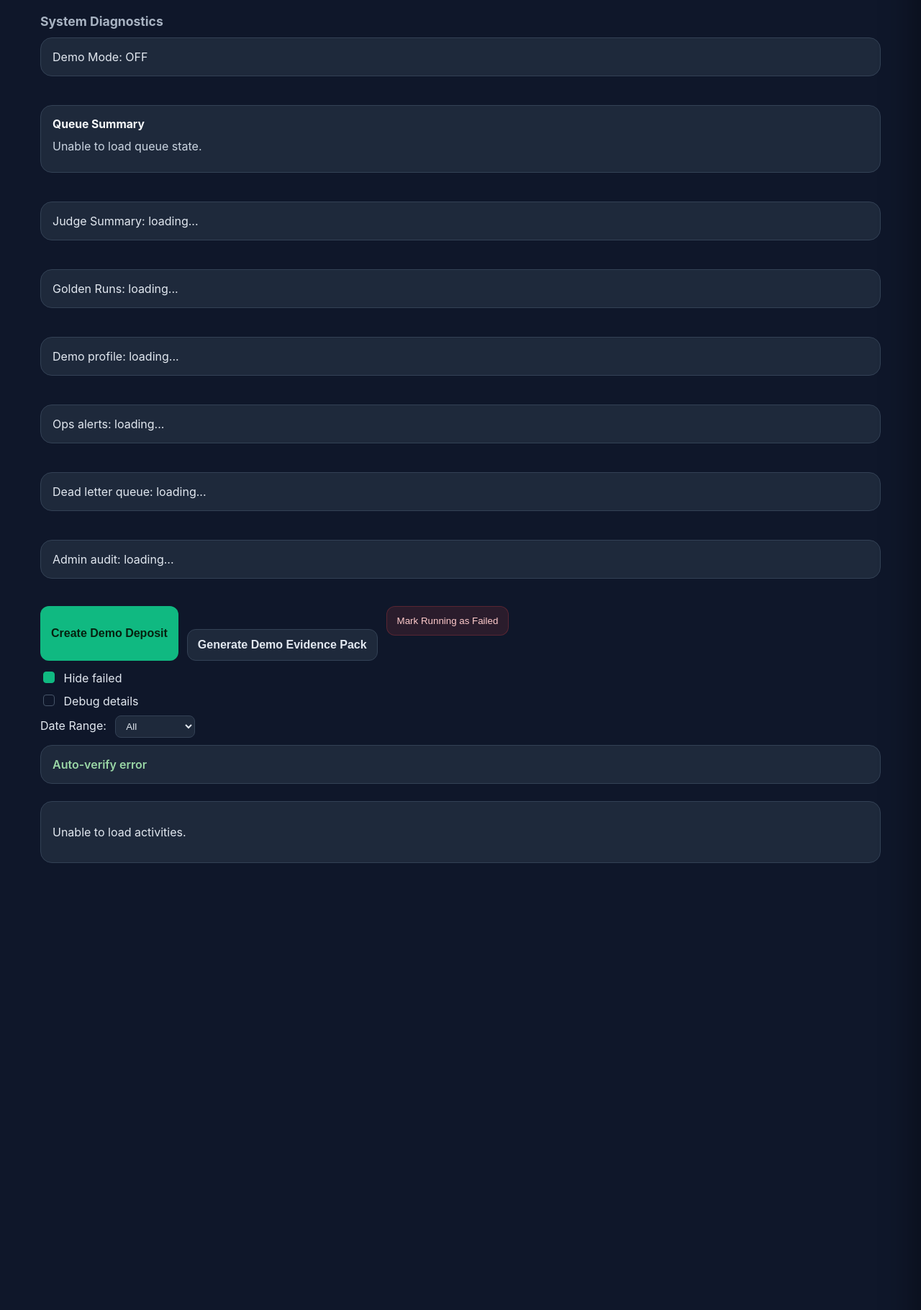
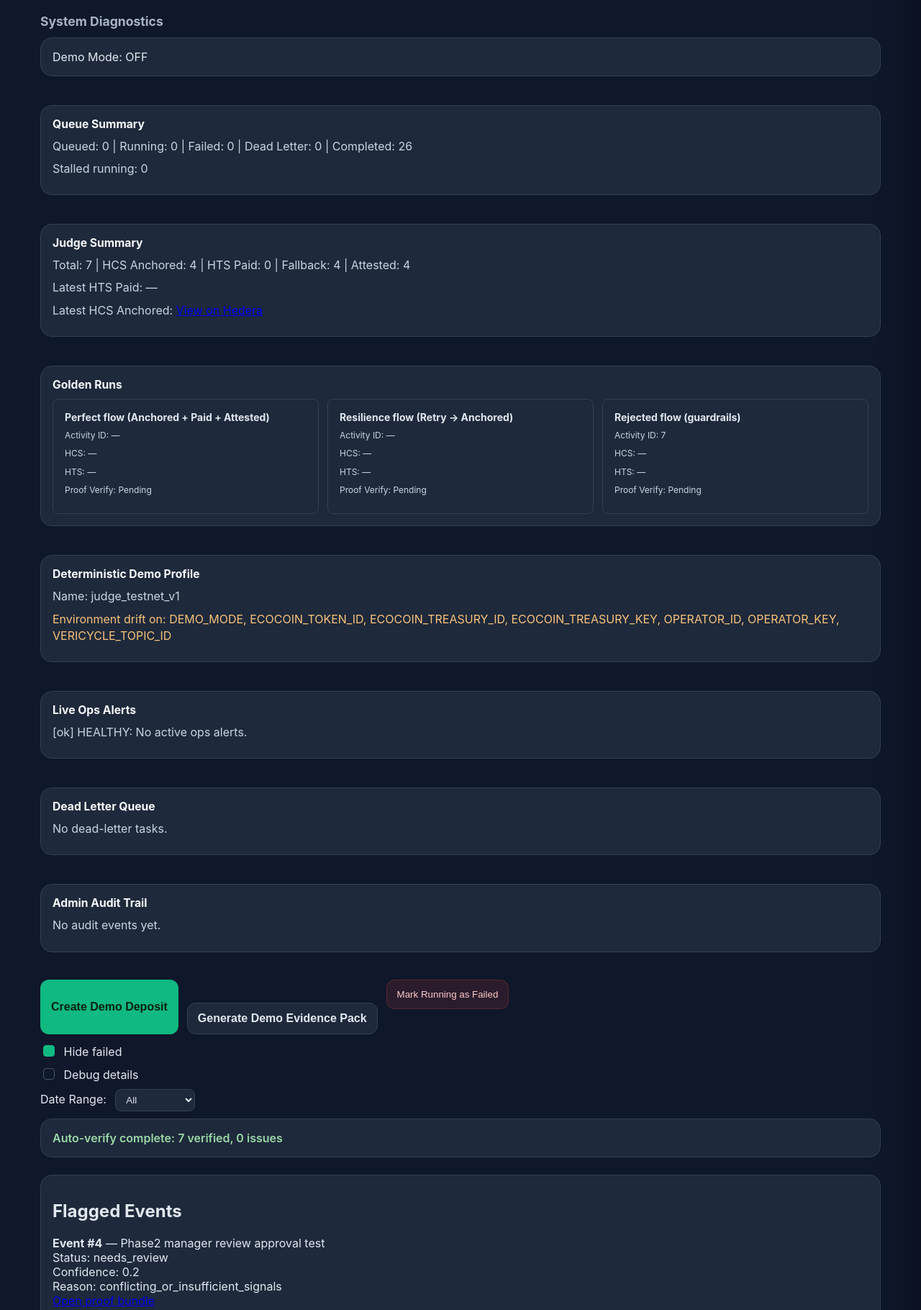
Before and after one commit to commit-to-Noma/VeriCycle, a Flask app: page /admin/monitor in a window 1280 px wide. Shown: the part 171-1991 px from the top of the page at 72% size. Run offline with Flask 3, Linux system fonts and the light colour scheme; a user stored in the database is signed in; data comes from the database, SQL or seed files in the repository; both versions use the stored data as it was after the commit; data that the repository does not hold is empty.

Commit message:
feat: Add event review functionality and flagged events display in admin monitor

```diff
--- a/app.py
+++ b/app.py
@@ -1742,6 +1742,13 @@ def is_admin_user():
         return False
 
 
+def can_review_events():
+    try:
+        return current_user.is_authenticated and getattr(current_user, "role", None) in ("admin", "center")
+    except Exception:
+        return False
+
+
 def can_access_oversight():
     try:
         return current_user.is_authenticated
@@ -2121,7 +2128,7 @@ def _export_evidence_pack(activity_rows: list[Activity], profile_name: str) -> s
 @app.get('/api/admin/demo-profile')
 @login_required
 def api_admin_demo_profile():
-    if not is_admin_user():
+    if not can_review_events():
         abort(403)
     name = request.args.get("name", "judge_testnet_v1")
     payload = profile_health(name)
@@ -2188,7 +2195,7 @@ def api_admin_download_evidence_pack(file_name):
 @app.route('/api/admin/activities')
 @login_required
 def api_admin_activities():
-    if not is_admin_user():
+    if not can_review_events():
         abort(403)
     activities = Activity.query.order_by(Activity.timestamp.asc()).all()
 
@@ -2279,10 +2286,137 @@ def api_admin_activities():
     return jsonify(result)
 
 
+@app.get('/api/review/events')
+@login_required
+def api_review_events():
+    if not can_review_events():
+        abort(403)
+
+    rows = (
+        Activity.query
+        .filter(Activity.pipeline_stage == "needs_review")
+        .order_by(Activity.id.desc())
+        .all()
+    )
+
+    payload = []
+    for activity in rows:
+        signals = []
+        for signal in activity.signals:
+            signals.append({
+                "id": signal.id,
+                "signal_type": signal.signal_type,
+                "source_role": signal.source_role,
+                "value": signal.value,
+                "weight": signal.weight,
+                "is_positive": signal.is_positive,
+                "metadata": json.loads(signal.metadata_json) if signal.metadata_json else {},
+            })
+
+        payload.append({
+            "id": activity.id,
+            "timestamp": activity.timestamp,
+            "desc": activity.desc,
+            "amount": activity.amount,
+            "status": activity.status,
+            "verified_status": activity.verified_status,
+            "pipeline_stage": activity.pipeline_stage,
+            "confidence_score": activity.confidence_score,
+            "trust_weight": activity.trust_weight,
+            "review_status": activity.review_status,
+            "review_reason": activity.review_reason,
+            "proof_bundle_url": f"/api/proof-bundle/{activity.id}",
+            "signals": signals,
+        })
+
+    return jsonify({"rows": payload})
+
+
+@app.post('/api/review/events/<int:activity_id>/approve')
+@login_required
+def api_review_event_approve(activity_id):
+    if not can_review_events():
+        abort(403)
+
+    activity = db.session.get(Activity, activity_id)
+    if not activity:
+        abort(404)
+
+    if activity.pipeline_stage != "needs_review":
+        return jsonify({"ok": False, "error": "Event is not awaiting review"}), 409
+
+    activity.review_status = "approved"
+    activity.review_reason = None
+    activity.reviewed_by_user_id = current_user.id
+    activity.reviewed_at = datetime.now(timezone.utc)
+
+    activity.status = "verified"
+    activity.verified_status = "verified"
+    activity.pipeline_stage = "verified"
+
+    db.session.commit()
+
+    queued = enqueue_once(activity.id, "LogbookAgent")
+    log_agent_event(
+        activity.id,
+        "ManagerReview",
+        "info",
+        activity.pipeline_stage,
+        None,
+        f"Event approved by {current_user.email}; LogbookAgent queued={queued}"
+    )
+    audit_admin_action("approve_review_event", "activity", str(activity.id), f"queued_logbook={queued}")
+    db.session.commit()
+
+    return jsonify({"ok": True, "activity_id": activity.id, "queued_logbook": queued})
+
+
+@app.post('/api/review/events/<int:activity_id>/reject')
+@login_required
+def api_review_event_reject(activity_id):
+    if not can_review_events():
+        abort(403)
+
+    activity = db.session.get(Activity, activity_id)
+    if not activity:
+        abort(404)
+
+    if activity.pipeline_stage != "needs_review":
+        return jsonify({"ok": False, "error": "Event is not awaiting review"}), 409
+
+    body = request.get_json(silent=True) or {}
+    reason = (body.get("reason") or "manager_rejected_after_review").strip()[:255]
+
+    activity.review_status = "rejected"
+    activity.review_reason = reason
+    activity.reviewed_by_user_id = current_user.id
+    activity.reviewed_at = datetime.now(timezone.utc)
+
+    activity.status = "rejected"
+    activity.verified_status = "rejected"
+    activity.pipeline_stage = "rejected"
+    activity.last_error = reason
+
+    db.session.commit()
+
+    log_agent_event(
+        activity.id,
+        "ManagerReview",
+        "info",
+        activity.pipeline_stage,
+        None,
+        f"Event rejected by {current_user.email}: {reason}"
+    )
+    audit_admin_action("reject_review_event", "activity", str(activity.id), reason)
+    db.session.commit()
+
+    return jsonify({"ok": True, "activity_id": activity.id})
+
+
 @app.route('/api/admin/queue')
 @login_required
 def api_admin_queue():
-    if not is_admin_user():
+    if not can_review_events():
         abort(403)
     pending = AgentTask.query.filter_by(status="queued").count()
     running = AgentTask.query.filter_by(status="running").count()
@@ -2309,7 +2443,7 @@ def api_admin_queue():
 @app.route('/api/admin/alerts')
 @login_required
 def api_admin_alerts():
-    if not is_admin_user():
+    if not can_review_events():
         abort(403)
 
     alerts = []
@@ -2364,7 +2498,7 @@ def api_admin_alerts():
 @app.route('/api/admin/dead-letter')
 @login_required
 def api_admin_dead_letter():
-    if not is_admin_user():
+    if not can_review_events():
         abort(403)
 
     rows = (
@@ -2419,7 +2553,7 @@ def admin_requeue_dead_letter(dead_letter_id):
 @app.get('/api/admin/audit-log')
 @login_required
 def api_admin_audit_log():
-    if not is_admin_user():
+    if not can_review_events():
         abort(403)
 
     rows = AdminAuditLog.query.order_by(AdminAuditLog.id.desc()).limit(100).all()
@@ -2442,7 +2576,7 @@ def api_admin_audit_log():
 @app.route('/api/admin/activity-events/<int:activity_id>')
 @login_required
 def api_admin_activity_events(activity_id):
-    if not is_admin_user():
+    if not can_review_events():
         abort(403)
 
     activity = db.session.get(Activity, activity_id)
@@ -2478,7 +2612,7 @@ def api_admin_activity_events(activity_id):
 @app.route('/api/admin/commerce-events/<int:activity_id>')
 @login_required
 def api_admin_commerce_events(activity_id):
-    if not is_admin_user():
+    if not can_review_events():
         abort(403)
 
     activity = db.session.get(Activity, activity_id)
--- a/templates/admin_monitor.html
+++ b/templates/admin_monitor.html
@@ -45,6 +45,12 @@
 </label>
 
 <div id="autoVerifyStatus" class="card auto-verify-status">Auto-verify pending...</div>
+
+<section class="card">
+	<h2>Flagged Events</h2>
+	<div id="flagged-events-empty" style="display:none;">No flagged events.</div>
+	<div id="flagged-events-list"></div>
+</section>
 
 <div id="activities"></div>
 <div id="activity-controls" class="card activity-controls"></div>
@@ -197,6 +203,106 @@ function normalizeStatusLabel(value) {
 		return "Hedera delayed (retry)";
 	}
 	return status;
+}
+
+function loadFlaggedEvents() {
+	fetch('/api/review/events')
+		.then(async (res) => {
+			if (!res.ok) {
+				throw new Error(`status_${res.status}`);
+			}
+			return res.json();
+		})
+		.then((data) => {
+			const list = document.getElementById('flagged-events-list');
+			const empty = document.getElementById('flagged-events-empty');
+			if (!list || !empty) return;
+
+			list.innerHTML = '';
+			const rows = data.rows || [];
+			if (!rows.length) {
+				empty.style.display = 'block';
+				return;
+			}
+
+			empty.style.display = 'none';
+			rows.forEach((row) => {
+				const signalsHtml = (row.signals || []).map((s) =>
+					`<li>${s.signal_type} · weight ${s.weight} · ${s.is_positive ? 'positive' : 'negative'}</li>`
+				).join('');
+
+				const card = document.createElement('div');
+				card.className = 'flagged-event-card';
+				card.innerHTML = `
+					<div><strong>Event #${row.id}</strong> — ${row.desc}</div>
+					<div>Status: ${row.pipeline_stage}</div>
+					<div>Confidence: ${row.confidence_score}</div>
+					<div>Reason: ${row.review_reason || 'conflicting_or_insufficient_signals'}</div>
+					<div><a href="${row.proof_bundle_url}" target="_blank">Open proof bundle</a></div>
+					<ul>${signalsHtml}</ul>
+					<div class="actions">
+						<button class="btn-primary" onclick="approveFlaggedEvent(${row.id})">Approve</button>
+						<button class="btn-danger" onclick="rejectFlaggedEvent(${row.id})">Reject</button>
+					</div>
+					<hr>
+				`;
+				list.appendChild(card);
+			});
+		})
+		.catch((err) => {
+			const list = document.getElementById('flagged-events-list');
+			const empty = document.getElementById('flagged-events-empty');
+			const msg = (err && String(err.message || '').includes('status_403'))
+				? 'Unable to load flagged events (requires admin or center role).'
+				: 'Unable to load flagged events.';
+			if (list) list.innerHTML = `<p>${msg}</p>`;
+			if (empty) empty.style.display = 'none';
+		});
+}
+
+function approveFlaggedEvent(activityId) {
+	fetch(`/api/review/events/${activityId}/approve`, {
+		method: 'POST',
+		headers: { 'X-Requested-With': 'XMLHttpRequest' }
+	})
+		.then(r => r.json())
+		.then((data) => {
+			if (!data.ok) {
+				alert(data.error || 'Approve failed');
+				return;
+			}
+			loadFlaggedEvents();
+			loadActivities();
+		})
+		.catch(() => {
+			alert('Approve failed');
+		});
+}
+
+function rejectFlaggedEvent(activityId) {
+	const reason = prompt('Reason for rejection:', 'manager_rejected_after_review');
+	if (reason === null) return;
+
+	fetch(`/api/review/events/${activityId}/reject`, {
+		method: 'POST',
+		headers: {
+			'Content-Type': 'application/json',
+			'X-Requested-With': 'XMLHttpRequest'
+		},
+		body: JSON.stringify({ reason })
+	})
+		.then(r => r.json())
+		.then((data) => {
+			if (!data.ok) {
+				alert(data.error || 'Reject failed');
+				return;
+			}
+			loadFlaggedEvents();
+			loadActivities();
+		})
+		.catch(() => {
+			alert('Reject failed');
+		});
 }
 
 let adminActivities = [];
@@ -642,6 +748,7 @@ function runAutoVerify(data) {
 		});
 	})).then(() => {
 		if (status) status.innerText = `Auto-verify complete: ${okCount} verified, ${badCount} issues`;
+		loadFlaggedEvents();
 	});
 }
 
@@ -653,6 +760,7 @@ function loadActivities() {
 			visibleActivityCount = ACTIVITY_PAGE_SIZE;
 			renderActivities(adminActivities);
 			runAutoVerify();
+			loadFlaggedEvents();
 			loadQueueSummary();
 			loadOpsAlerts();
 			loadDeadLetter();
@@ -666,6 +774,7 @@ function loadActivities() {
 			}
 			const status = document.getElementById("autoVerifyStatus");
 			if (status) status.innerText = "Auto-verify error";
+			loadFlaggedEvents();
 		});
 }
 
@@ -733,6 +842,7 @@ document.getElementById("generateEvidencePackBtn").addEventListener("click", ()
 		});
 });
 
+loadFlaggedEvents();
 loadActivities();
 
 
```
Also changed, not shown: vericycle.db.
